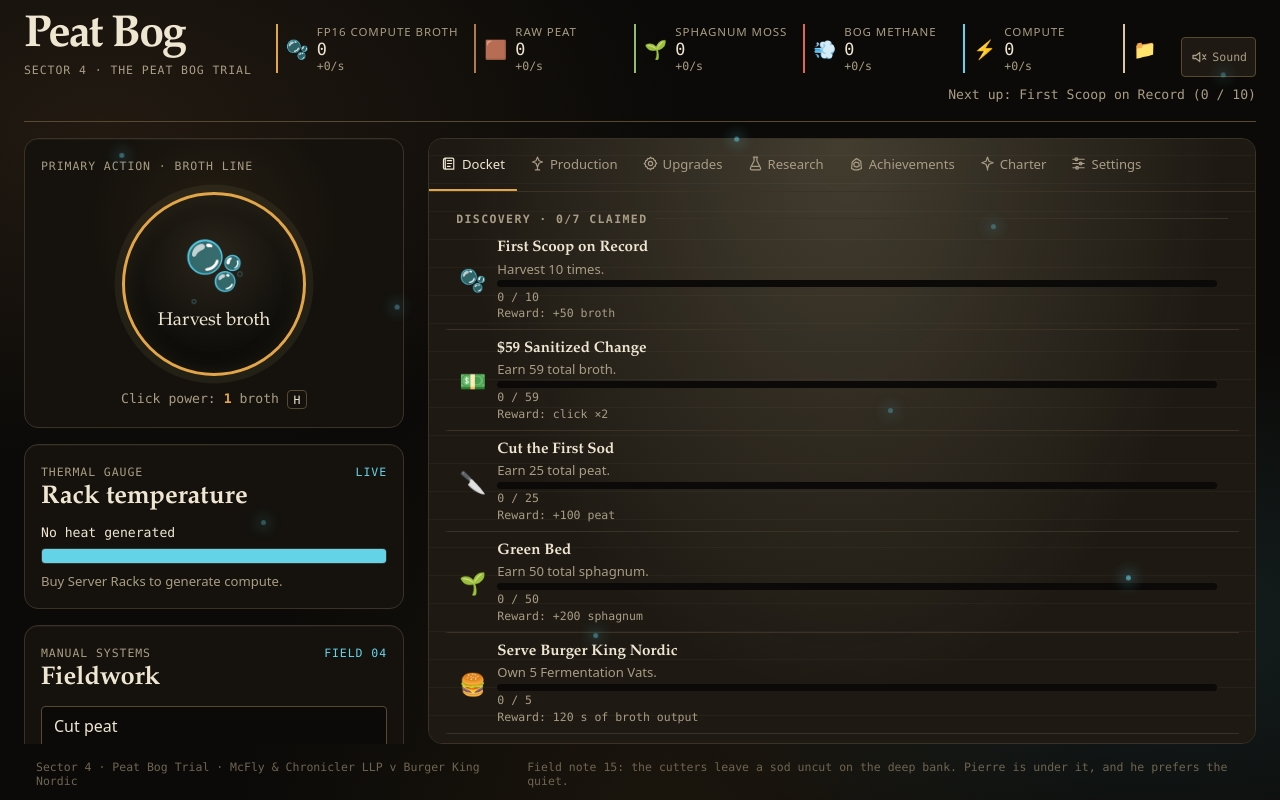
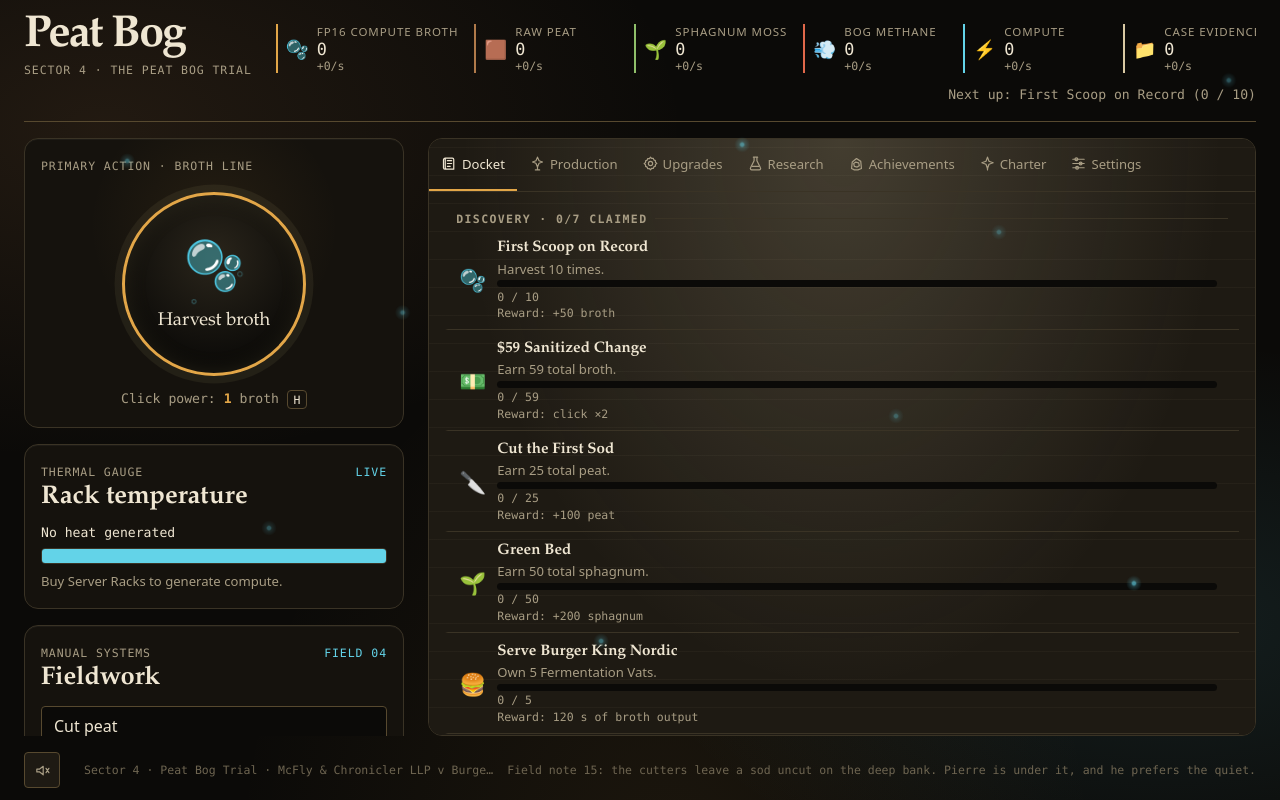
Before and after one commit to CommunityPokeOrg/peat-bog-incremental, a website built with Vite: page index.html in a window 1280 px wide. Built offline with nearby package versions, Linux system fonts and the light colour scheme; animation ran at ten frames a second.

Commit message:
fix(ui): starfield sky, slow aurora, footer sound toggle
Co-Authored-By: Devin AI <158243242+devin-ai-integration[bot]@users.noreply.github.com>

```diff
--- a/src/style.css
+++ b/src/style.css
@@ -39,6 +39,7 @@
   --t-duration-sm: 120ms;
   --t-duration-md: 220ms;
   --t-duration-lg: 420ms;
+  --t-duration-ambient: 30s;
   --t-ease: cubic-bezier(.2,.8,.2,1);
   --shake-distance: 6px;
   --shake-overshoot: 4px;
@@ -128,7 +129,7 @@ textarea:focus-visible,
 
 .ledger-main {
   display: grid;
-  grid-template-columns: minmax(220px, auto) minmax(0, 1fr) auto;
+  grid-template-columns: minmax(220px, auto) minmax(0, 1fr);
   align-items: end;
   gap: var(--sp-5);
 }
@@ -465,8 +466,9 @@ kbd {
 .panel[data-scene="still"] {
   --scene-accent: var(--coolant);
   --scene-backdrop:
-    linear-gradient(145deg, rgba(99,211,232,.15), transparent 45%),
-    linear-gradient(20deg, rgba(143,191,106,.13), transparent 55%),
+    radial-gradient(circle, rgba(99,211,232,.18) 0 1px, transparent 1.8px) 16px 24px / 130px 130px,
+    linear-gradient(145deg, rgba(99,211,232,.15), transparent 45%) 0 0 / 240% 100%,
+    linear-gradient(20deg, rgba(143,191,106,.13), transparent 55%) 0 0 / 100% 100%,
     var(--bog-1);
 }
 
@@ -481,10 +483,10 @@ kbd {
 .panel[data-scene="sky"] {
   --scene-accent: var(--core);
   --scene-backdrop:
-    radial-gradient(circle at 18% 20%, rgba(196,140,255,.18) 0 1px, transparent 2px),
-    radial-gradient(circle at 73% 34%, rgba(99,211,232,.16) 0 1px, transparent 2px),
-    linear-gradient(120deg, rgba(196,140,255,.13), transparent 42%),
-    var(--bog-0);
+    radial-gradient(circle, rgba(239,230,210,.55) 0 .7px, transparent 1.4px) 0 0 / 180px 180px,
+    radial-gradient(circle, rgba(196,140,255,.45) 0 .6px, transparent 1.3px) 40px 70px / 260px 260px,
+    linear-gradient(100deg, transparent 20%, rgba(196,140,255,.14) 45%, rgba(99,211,232,.10) 60%, transparent 80%) 0 0 / 300% 100%,
+    #07070d;
 }
 
 .panel[data-scene="office"] {
@@ -498,8 +500,6 @@ kbd {
   inset: 0;
   overflow: hidden;
   background: var(--scene-backdrop);
-  background-position: 0 0;
-  background-size: auto, auto, auto;
   pointer-events: none;
 }
 
@@ -512,10 +512,11 @@ kbd {
   display: inline-flex;
   align-items: center;
   justify-content: center;
-  gap: var(--sp-1);
-  min-width: 44px;
-  min-height: 40px;
-  padding: 0 var(--sp-2);
+  width: 36px;
+  min-width: 36px;
+  height: 36px;
+  min-height: 36px;
+  padding: 0;
   border: 1px solid var(--rule-strong);
   border-radius: var(--r-sm);
   background: var(--bog-2);
@@ -530,8 +531,8 @@ kbd {
 }
 
 .sound-toggle svg {
-  width: 18px;
-  height: 18px;
+  width: 17px;
+  height: 17px;
 }
 
 .wisps {
@@ -551,19 +552,18 @@ kbd {
   position: absolute;
   top: var(--y);
   left: var(--x);
-  width: 5px;
-  height: 5px;
+  width: 16px;
+  height: 16px;
   border-radius: 50%;
-  background: var(--coolant);
-  box-shadow: 0 0 14px 4px rgba(99,211,232,.5);
+  background: radial-gradient(circle, var(--coolant) 0 1.5px, rgba(99,211,232,.35) 3px, transparent 8px);
   opacity: .4;
+  will-change: transform, opacity;
   animation: will-o var(--d) var(--t-ease) var(--delay) infinite;
 }
 
 .panel[data-scene="sky"] .panel-scene,
 .panel[data-scene="still"] .panel-scene {
-  background-position: 0 0, 0 0, 0 0;
-  animation: aurora var(--t-duration-lg) var(--t-ease) infinite alternate;
+  animation: aurora var(--t-duration-ambient) linear infinite alternate;
 }
 
 .panel[data-scene="still"] .still-bubble {
@@ -1473,11 +1473,20 @@ button.item:not(:disabled) .item-action {
 }
 
 .site-footer {
+  align-items: center;
   display: flex;
   justify-content: space-between;
   gap: var(--sp-3);
   color: var(--ink-faint);
   font: var(--fs-xs) var(--font-mono);
+}
+
+.site-footer > span:nth-of-type(2) {
+  min-width: 0;
+  overflow: hidden;
+  flex: 1;
+  text-overflow: ellipsis;
+  white-space: nowrap;
 }
 
 #save-indicator.flash {
@@ -1617,7 +1626,7 @@ button.item:not(:disabled) .item-action {
 }
 
 @keyframes aurora {
-  to { background-position: 8% 4%, -5% 3%, 12% 0; }
+  to { background-position: 10% 6%, -10% -4%, 12% 0, 0 0; }
 }
 
 @keyframes ember-breathe {
--- a/src/ui/app.ts
+++ b/src/ui/app.ts
@@ -152,7 +152,6 @@ export function createUi(root: HTMLElement, hooks: UiHooks): Ui {
           <p class="case-label">Sector 4 · The Peat Bog Trial</p>
         </div>
         <div class="resources" id="resources" aria-live="polite" aria-atomic="true"></div>
-        <button class="sound-toggle" id="sound-toggle" type="button" aria-pressed="false" aria-label="Sound off"></button>
       </div>
       <div class="ledger-subrow">
         <div class="buffs" id="buffs" aria-live="polite"></div>
@@ -249,6 +248,7 @@ export function createUi(root: HTMLElement, hooks: UiHooks): Ui {
       </section>
     </main>
     <footer class="site-footer">
+      <button class="sound-toggle" id="sound-toggle" type="button" aria-pressed="false" aria-label="Sound off"></button>
       <span id="save-indicator" aria-live="polite"></span>
       <span>Sector 4 · Peat Bog Trial · McFly &amp; Chronicler LLP v Burger King Nordic</span>
       <span id="field-note"></span>
@@ -306,7 +306,7 @@ export function createUi(root: HTMLElement, hooks: UiHooks): Ui {
   if (!reducedMotion) root.appendChild(wisps);
 
   const syncSoundControls = (): void => {
-    soundToggle.innerHTML = `${sound.enabled ? EMBLEM_SPEAKER_ON : EMBLEM_SPEAKER_OFF}<span>Sound</span>`;
+    soundToggle.innerHTML = sound.enabled ? EMBLEM_SPEAKER_ON : EMBLEM_SPEAKER_OFF;
     soundToggle.setAttribute('aria-pressed', String(sound.enabled));
     soundToggle.setAttribute('aria-label', sound.enabled ? 'Sound on' : 'Sound off');
     const settingsSound = root.querySelector<HTMLInputElement>('#set-sound');
```
Also changed, not shown: DESIGN.md (+1 -1 lines).
